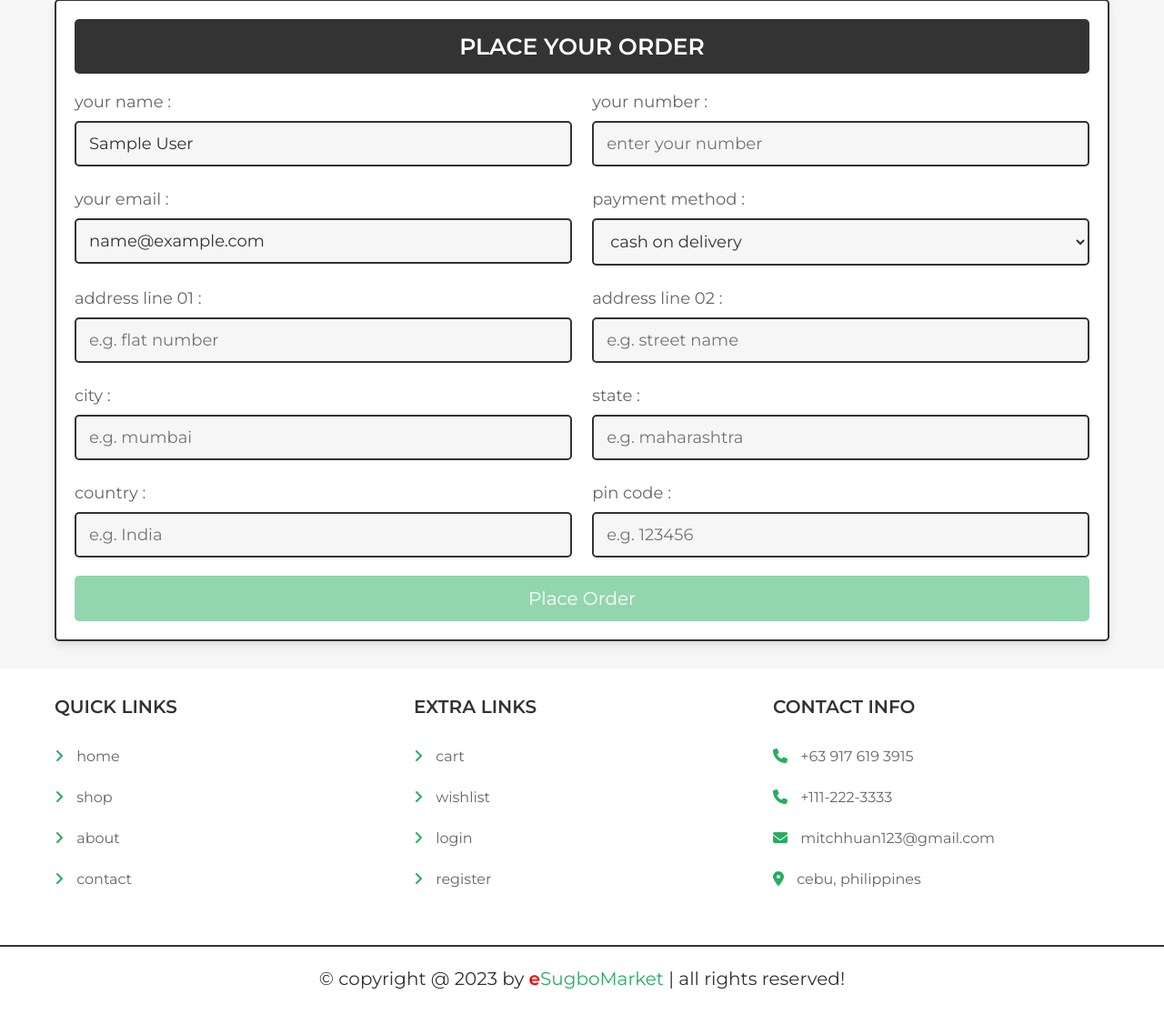
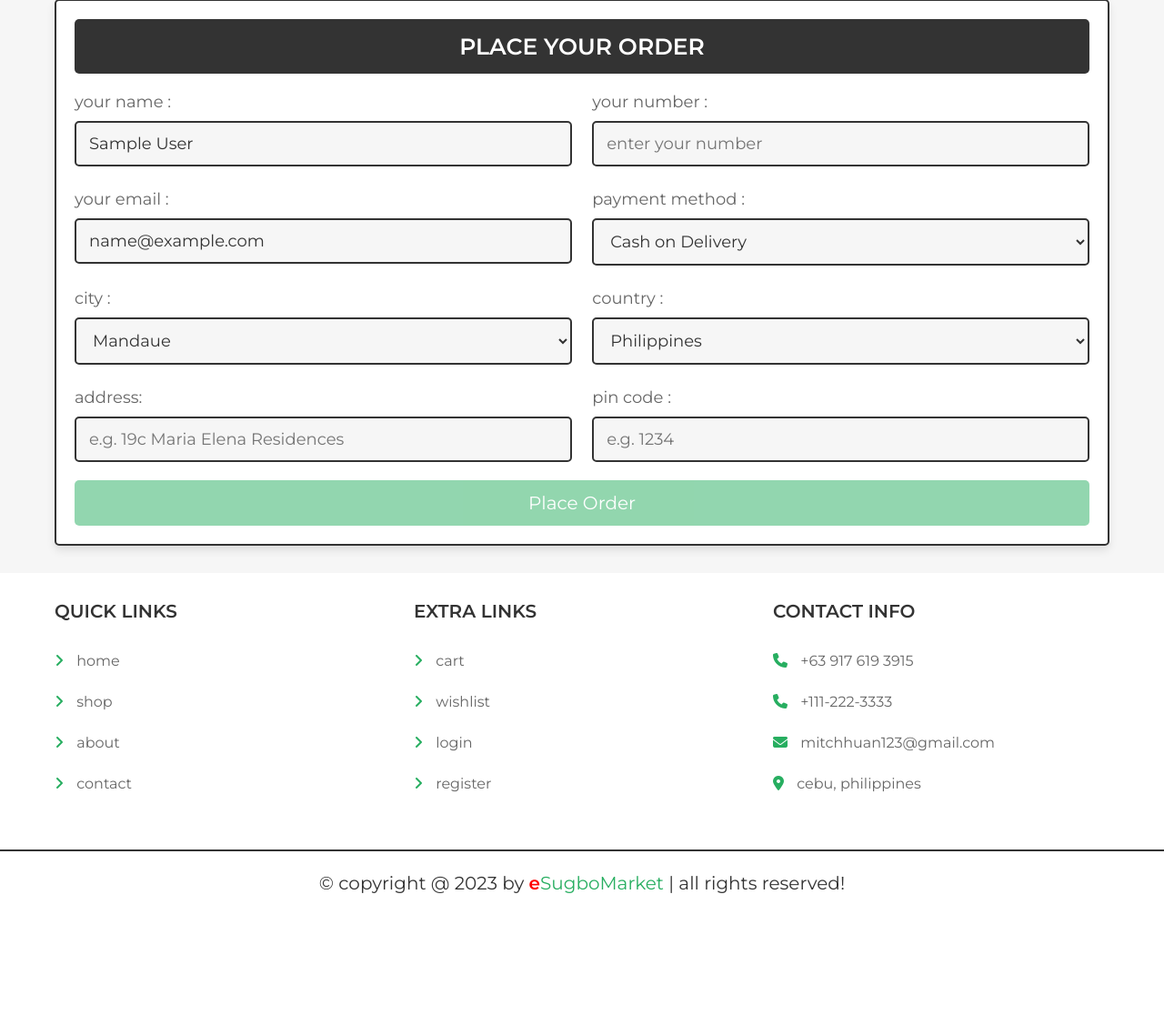
Before and after one commit to mitchhuan/eSugboMarket.final, a PHP site: page /checkout.php in a window 1280 px wide. Shown: the part 249-1365 px from the top of the page at 91% size. After the commit the page ends 1231 px from the top, so only its background shows below. Run offline with PHP 8.4, Linux system fonts and the light colour scheme; the visitor is signed in with stand-in values (Sample User, id 1); data that the repository does not hold is empty.

Commit message:
Update checkout.php

```diff
--- a/checkout.php
+++ b/checkout.php
@@ -30,7 +30,7 @@ if(isset($_POST['order'])){
    $email = filter_var($email, FILTER_SANITIZE_STRING);
    $method = $_POST['method'];
    $method = filter_var($method, FILTER_SANITIZE_STRING);
-   $address =  $_POST['flat'] .' '. $_POST['street'] .' '. $_POST['city'] .' '. $_POST['state'] .' '. $_POST['country'] .' - '. $_POST['pin_code'];
+   $address =  $_POST['address'] .' - '. $_POST['pin_code'];
    $address = filter_var($address, FILTER_SANITIZE_STRING);
    $placed_on = date('m-d-Y');
 
@@ -129,35 +129,32 @@ if(isset($_POST['order'])){
          <div class="inputBox">
             <span>payment method :</span>
             <select name="method" class="box" required>
-               <option value="cash on delivery">cash on delivery</option>
+               <option value="cash on delivery">Cash on Delivery</option>
                <!-- <option value="credit card">credit card</option>
                <option value="paytm">paytm</option>
                <option value="paypal">paypal</option> -->
             </select>
          </div>
          <div class="inputBox">
-            <span>address line 01 :</span>
-            <input type="text" name="flat" placeholder="e.g. flat number" class="box" required>
-         </div>
-         <div class="inputBox">
-            <span>address line 02 :</span>
-            <input type="text" name="street" placeholder="e.g. street name" class="box" required>
-         </div>
-         <div class="inputBox">
             <span>city :</span>
-            <input type="text" name="city" placeholder="e.g. mumbai" class="box" required>
-         </div>
-         <div class="inputBox">
-            <span>state :</span>
-            <input type="text" name="state" placeholder="e.g. maharashtra" class="box" required>
+            <select name="method" class="box" required>
+               <option value="cash on delivery">Mandaue</option>
+               <option value="credit card">Talamban</option>
+            </select>
          </div>
          <div class="inputBox">
             <span>country :</span>
-            <input type="text" name="country" placeholder="e.g. India" class="box" required>
+            <select name="method" class="box" required>
+               <option value="cash on delivery">Philippines</option>
+            </select>
+         </div>
+         <div class="inputBox">
+            <span>address:</span>
+            <input type="text" name="address" placeholder="e.g. 19c Maria Elena Residences" class="box" required>
          </div>
          <div class="inputBox">
             <span>pin code :</span>
-            <input type="number" min="0" name="pin_code" placeholder="e.g. 123456" class="box" required>
+            <input type="number" min="0" name="pin_code" placeholder="e.g. 1234" class="box" required>
          </div>
       </div>
 
@@ -167,16 +164,19 @@ if(isset($_POST['order'])){
 
 </section>
 
-
-
-
-
-
-
-
 <?php include 'footer.php'; ?>
 
-<script src="js/script.js"></script>
+<script src="js/script.js">
+
+// JavaScript to hide the message after 5 seconds
+window.onload = function() {
+    var messageElement = document.getElementById('message');
+    if (messageElement) {
+        setTimeout(function() {
+            messageElement.style.display = 'none';
+        }, 5000); // 5000 milliseconds = 5 seconds
+    }
+};</script>
 
 </body>
 </html>
```
